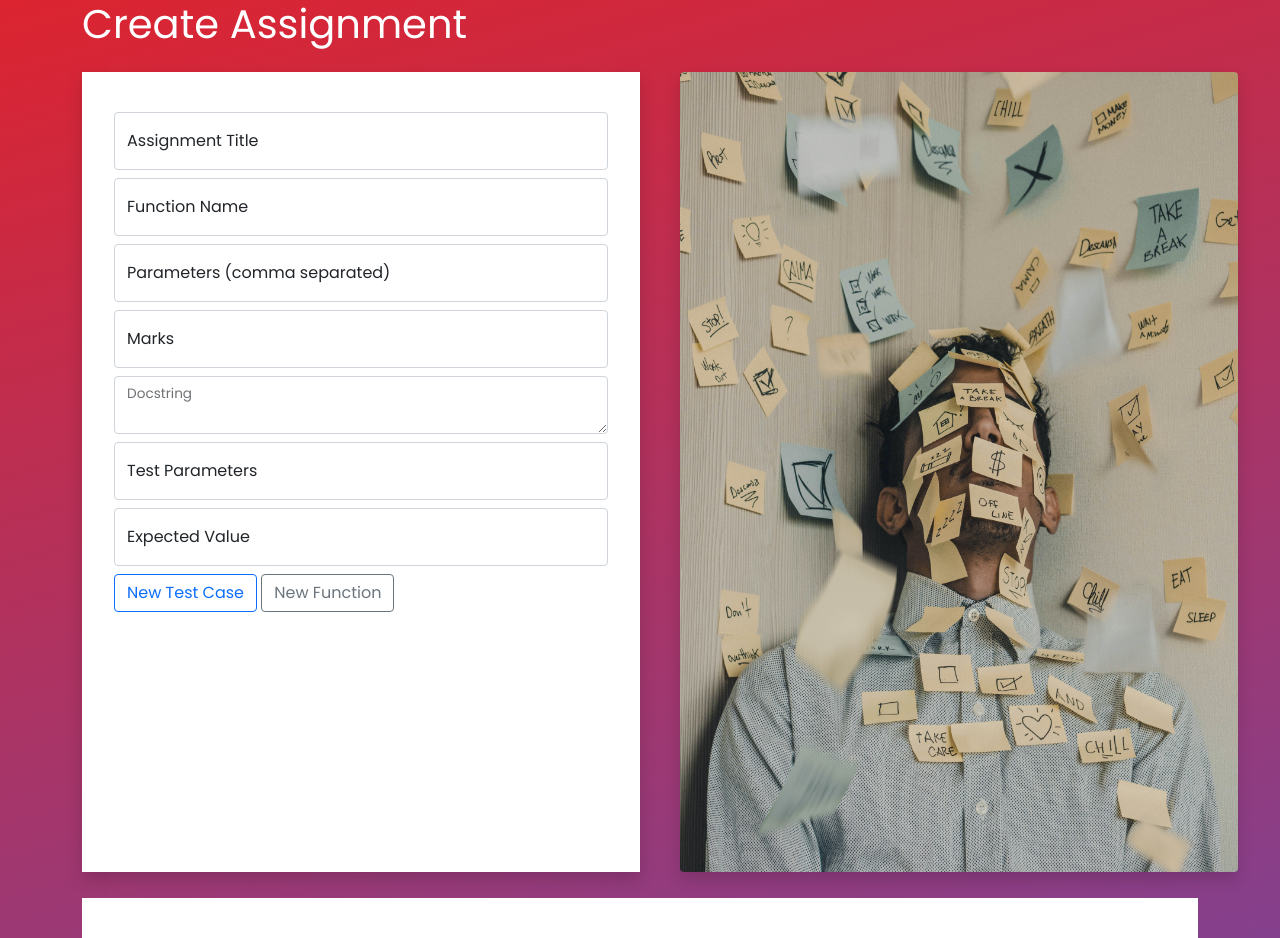
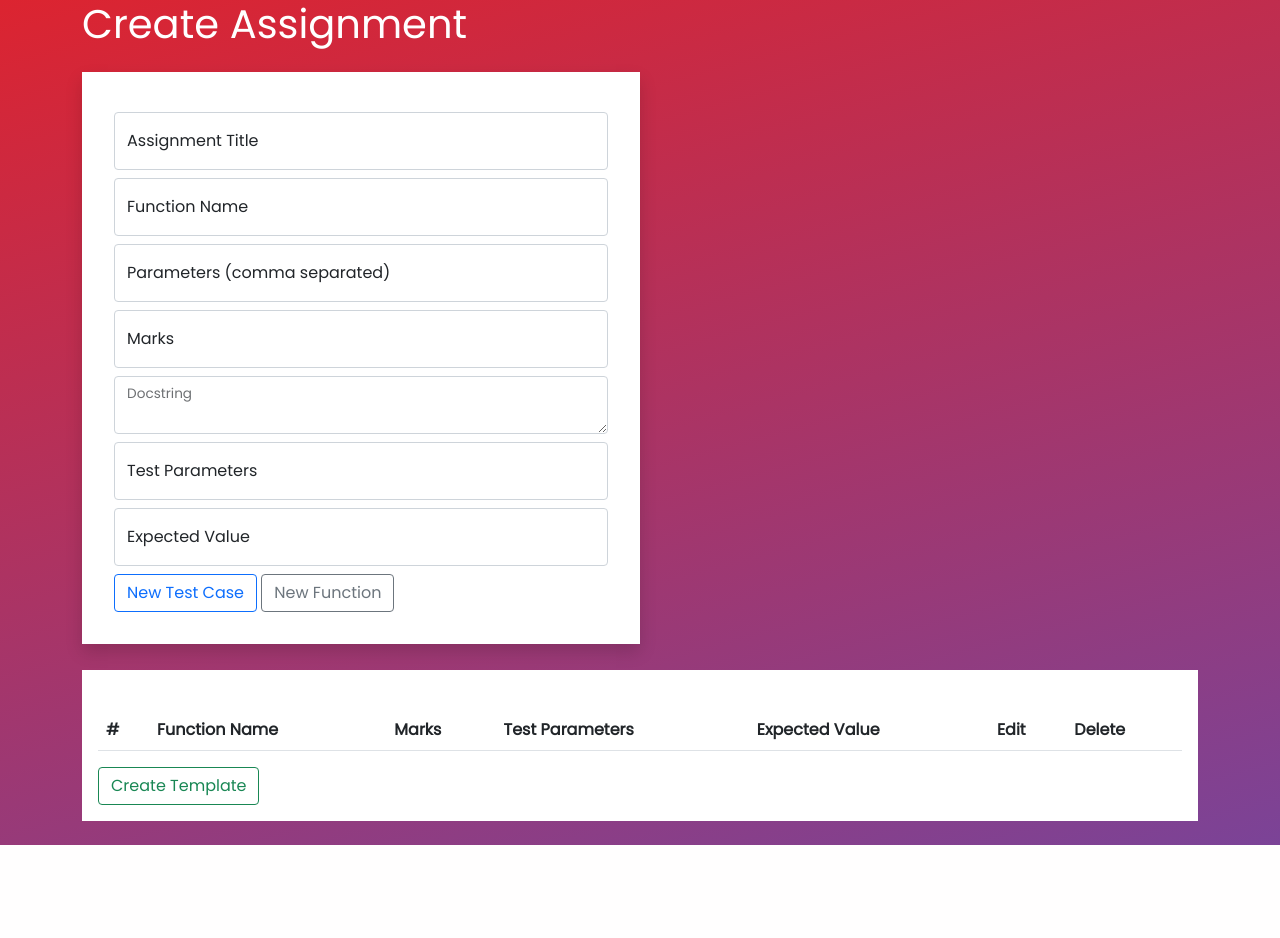
Before and after one commit to SE-19/autograding-of-cs-courses, a Flask app: page /create_assignment in a window 1280 px wide. Shown: the top 938 px of the page. After the commit the page ends 845 px from the top, so only its background shows below. Run offline with Flask 2, Linux system fonts and the light colour scheme; lists and menus that the app fills with data are empty; some libraries are stand-ins or nearby versions.

Commit message:
Media Queries for create_assignment.html

```diff
--- a/templates/create_assignment.html
+++ b/templates/create_assignment.html
@@ -11,14 +11,16 @@
         <!-- Font Awesome CSS -->
         <link rel="stylesheet" href="https://pro.fontawesome.com/releases/v5.10.0/css/all.css">
         <style>
-            @import url('https://fonts.googleapis.com/css?family=Poppins&display=swap');
+            @import url('https://fonts.googleapis.com/css?family=Poppins &display=swap');
             body {
                 font-family: 'Poppins';
                 background-image: linear-gradient(-15deg, #7b4397, #dc2430);
             }
+            /* @media only screen and(max-width: 600px) {
                 .main-div {
-                display: flex;
+                    width: 100%;
                 }
+            } */
             .actual-img {
                 border-radius: 40% 40% 40% 40% / 20% 20% 20% 20%;
                 margin-left: 2rem;
@@ -32,57 +34,65 @@
                 background-color: white;
                 width: 100%;
             }
-            .secondary{
+            .secondary {
                 margin-top: 1.6rem;
                 padding: 1rem;
                 background-color: white;
+            }
+            .main-div{
+                width: 50%;
+            }
+            @media (max-width: 769px) {
+                .main-div {
+                    width: 100%;
+                }
             }
         </style>
     </head>
     <body>
         <main class="container">
             <h1 class="text-white">Create Assignment</h1>
-            <form action="" method="post" class="my-4">
-                <div class="main-div col-md-12">
-                    <div class="left-div col-md-6 shadow shadow-box bg-white">
+            <form
+                action="" method="post" class="my-4">
+                <!-- <div class="main-div"> -->
+                <div class="main-div shadow shadow-box bg-white">
+                    <!-- Assignment title -->
                     <div class="form-floating field">
                         <input class="form-control my-2" id="assignment-title" type="text" placeholder="Assignment Title" autocomplete="off">
                         <label for="assignment-title">Assignment Title</label>
                     </div>
+                    <!-- Function name -->
                     <div class="form-floating field">
                         <input class="form-control my-2" id="func-name" type="text" placeholder="Function Name" autocomplete="off">
                         <label for="func-name">Function Name</label>
                     </div>
+                    <!-- Parameters -->
                     <div class="form-floating field">
                         <input class="form-control my-2" id="params" type="text" placeholder="Parameters (comma separated)" autocomplete="off">
                         <label for="params">Parameters (comma separated)</label>
                     </div>
+                    <!-- Marks -->
                     <div class="form-floating field">
                         <input class="form-control my-2" id="marks" type="number" placeholder="Marks" autocomplete="off" max="100" min="0" step="0.5">
                         <label for="marks">Marks</label>
                     </div>
+                    <!-- Docstring -->
                     <div class="form-floating field">
                         <textarea class="form-control my-2" name="" id="docstring" cols="40" rows="5"></textarea>
                         <label for="docstring">Docstring</label>
                     </div>
+                    <!-- Test Parameters -->
                     <div class="form-floating field">
                         <input class="form-control my-2" id="test-params" type="text" placeholder="Test Parameters" autocomplete="off">
                         <label for="test-params">Test Parameters</label>
                     </div>
+                    <!-- Expected Value -->
                     <div class="form-floating field">
                         <input class="form-control my-2" id="ex-value" type="text" placeholder="Expected Value" autocomplete="off">
                         <label for="ex-value">Expected Value</label>
                     </div>
                     <button id="newTestCase" type="button" class="btn btn-outline-primary">New Test Case</button>
                     <button id="newFunction" type="button" class="btn btn-outline-secondary">New Function</button>
-                    </div>
-
-
-                    <div class="right-div col-md-6 ms-2">
-                        <div class="img-div">
-                            <img class="img-fluid actual-img shadow rounded" src="../static/images/luis-villasmil-mlVbMbxfWI4-unsplash.jpg" alt="">
-                        </div>
-                    </div>
                 </div>
                 <div class="secondary">
                     <table class="table mt-4" id="confirmation-table">
```
Also changed, not shown: static/images/jason-leung-Dium8pt7nZY-unsplash.jpg (added). Lines whose indentation alone changed are shown as unchanged.
